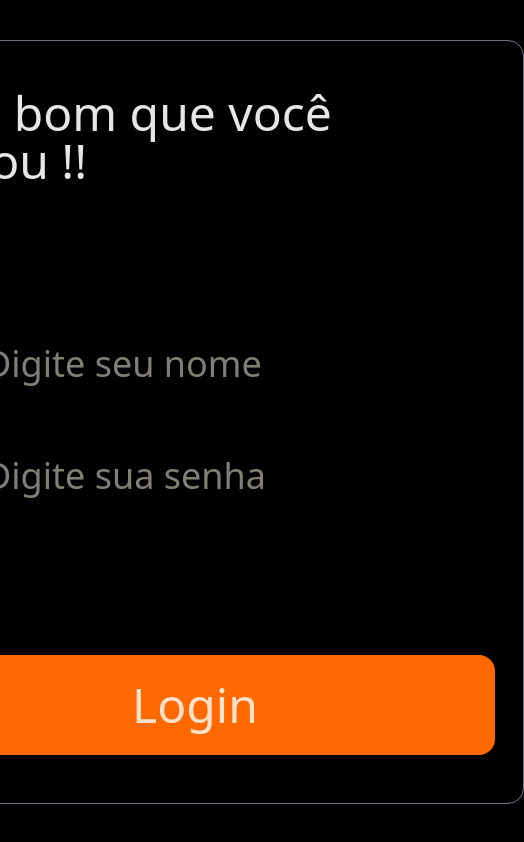
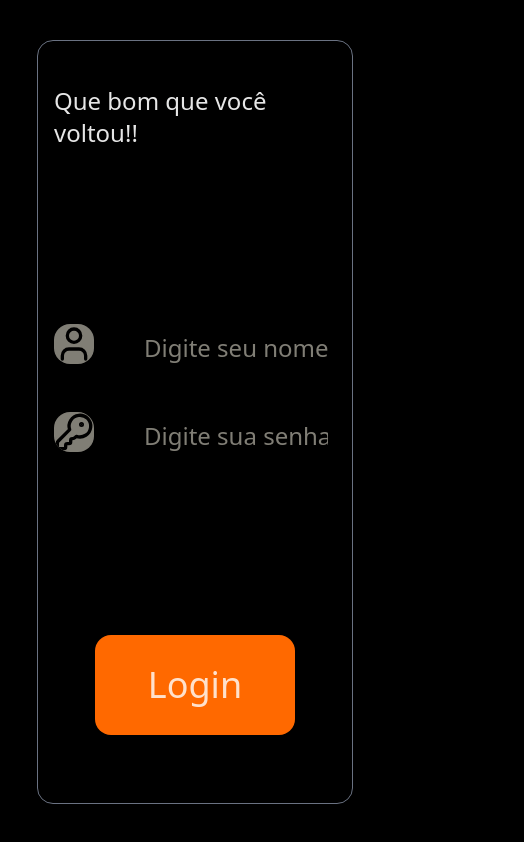
Before and after one commit to felipenewplayer/CastilhosBar, a React (Vite) app: page /login in a window 390 px wide. Shown: the whole page, 524 px wide, since content can reach past the window. Built offline with nearby package versions, Linux system fonts and the light colour scheme; a web font is replaced by a local one.

Commit message:
arrumando-responsividade

```diff
--- a/src/App.jsx
+++ b/src/App.jsx
@@ -20,9 +20,7 @@ function App() {
   return (
     <div className="w-full h-screen bg-black font-primary">
       <Banner />
-      <div className="w-full mx-auto px-4">
       <Catalago burguer={burguer} />
-      </div>
     </div>
   );
 }
--- a/src/assets/components/Burguer.jsx
+++ b/src/assets/components/Burguer.jsx
@@ -6,8 +6,8 @@ export const Burguer = ({ name, descricao, price }) => {
 
 
   return (
-    <div className="transition-transform transform hover:scale-110 duration-500 border border-gray-50/50 rounded-2xl mr-2 ">
-      <h1 className="text-white sm:text-3xl m-5 text-center">{name}</h1>
+    <div className="transition-transform transform hover:scale-110 duration-500 border border-gray-50/50 rounded-2xl mr-2 m-6">
+      <h1 className="text-white text-2xl sm:text-3xl m-5 text-center">{name}</h1>
       <Paragraph >{descricao}</Paragraph>
       <Paragraph>{price}</Paragraph>
 
--- a/src/assets/components/Catalogo.jsx
+++ b/src/assets/components/Catalogo.jsx
@@ -3,8 +3,7 @@ import { Burguer } from "./Burguer";
 
 export const Catalago = ({ burguer }) => {
   return (
-    <div className="w-full flex flex-wrap ">
-      <div className="grid grid-cols-1 sm:grid-cols-2 lg:grid-cols-3 gap-75 mt-10 mb-10 ">
+    <div className="flex flex-wrap justify-center md:justify-center md:flex-wrap lg:flex-wrap  lg:justify-center ml-10">
       {burguer.map((burguer) => (
         <Burguer
           key={burguer.id}
@@ -13,6 +12,7 @@ export const Catalago = ({ burguer }) => {
           price={`R$ ${burguer.price}`}
         />
       ))}
-    </div>
-      </div >
-  );}
+
+    </div >
+  );
+}
--- a/src/assets/components/Input.jsx
+++ b/src/assets/components/Input.jsx
@@ -1,7 +1,7 @@
 export const Input = (props) => {
     return (
         <input
-        className=" focus:outline-none focus:ring-2 focus:ring-orange-600 rounded-2xl ml-0.5 text-4xl w-320px h-52px mb-10 placeholder-amber-50/50 p-4 text-white"
+        className=" focus:outline-none focus:ring-2 focus:ring-orange-600 rounded-2xl ml-0.5 text-2xl w-[200px] mb-10 placeholder-amber-50/50 p-2 text-white sm:text-4xl sm:w-[400px] sm:p-[14px]"
         {...props}/>
     )
 }
--- a/src/assets/components/Paragraph.jsx
+++ b/src/assets/components/Paragraph.jsx
@@ -2,7 +2,7 @@
 export const Paragraph = ({children, rest}) =>{
     return(
        <p
-       className="text-white text-base sm:text-2xl p-4 "
+       className="text-white text-2xl 1xl:text-[18px] 1xl:[10px] p-4 lg:text-3xl  lg:pl-10"
        {...rest}
          >{children}</p>
     )
--- a/src/assets/components/pages/LoginPage.jsx
+++ b/src/assets/components/pages/LoginPage.jsx
@@ -4,25 +4,25 @@ import { Input } from "../Input"
 export const LoginPage = () => {
     return (
         <section
-            className="w-screen h-screen bg-black/95 flex justify-center sm:flex-row">
+            className="w-screen h-screen bg-black/95 flex justify-center sm:flex-row ">
             <div
-                className=" bg-black/10 flex justify-around w-180 m-10 rounded-2xl flex-col items-center border border-gray-500 md:{max-w-xs} md:{max-h-xs}  ">
+                className=" bg-black/10 flex justify-around w-180 rounded-2xl flex-col items-center border border-gray-500 md:{max-w-xs} md:{max-h-xs} m-10 p-4 ">
                 <h1
-                    className="m-10 sm:max-sm:text-[20px] flex items-center text-5xl text-white/90 ">Que bom que você voltou !!</h1>
+                    className="flex items-center text-2xl text-white/90 mt-4 sm:text-5xl">Que bom que você voltou!!</h1>
                 <form
-                    className=" w-full h-100 flex flex-col justify-center ">
+                    className=" w-full h-100 flex flex-col justify-center mt-10">
                     <label
                         className="flex justify-center ">
                         <User
-                            className="w-15 h-15 mr-10 bg-amber-50/50 rounded-2xl p-0.7" />
+                            className="w-10 h-10 mr-10 bg-amber-50/50 rounded-2xl p-0.7" />
                         <Input
                             type="text"
                             placeholder="Digite seu nome" />
                     </label>
                     <label
-                        className="flex justify-center">
+                        className="flex justify-center ">
                         <KeyRound
-                            className="w-15 h-15 mr-10 bg-amber-50/50 rounded-2xl " />
+                            className="w-10 h-10 mr-10 bg-amber-50/50 rounded-2xl " />
                         <Input
                             type="text"
                             placeholder="Digite sua senha" />
@@ -30,7 +30,7 @@ export const LoginPage = () => {
 
                 </form>
                 <button
-                    className="bg-orange-500 w-150 h-25 rounded-2xl text-5xl text-white/80 mb-10 hover:bg-orange-500/80 transition duration-300 cursor-pointer sm:w-3lx">Login</button>
+                    className="bg-orange-500 w-50 h-25 rounded-2xl text-4xl text-white/80 mb-10 hover:bg-orange-500/80 transition duration-300 cursor-pointer sm:w-xl md:w-xl">Login</button>
             </div>
         </section>
     )
```
Lines whose indentation alone changed are shown as unchanged.
